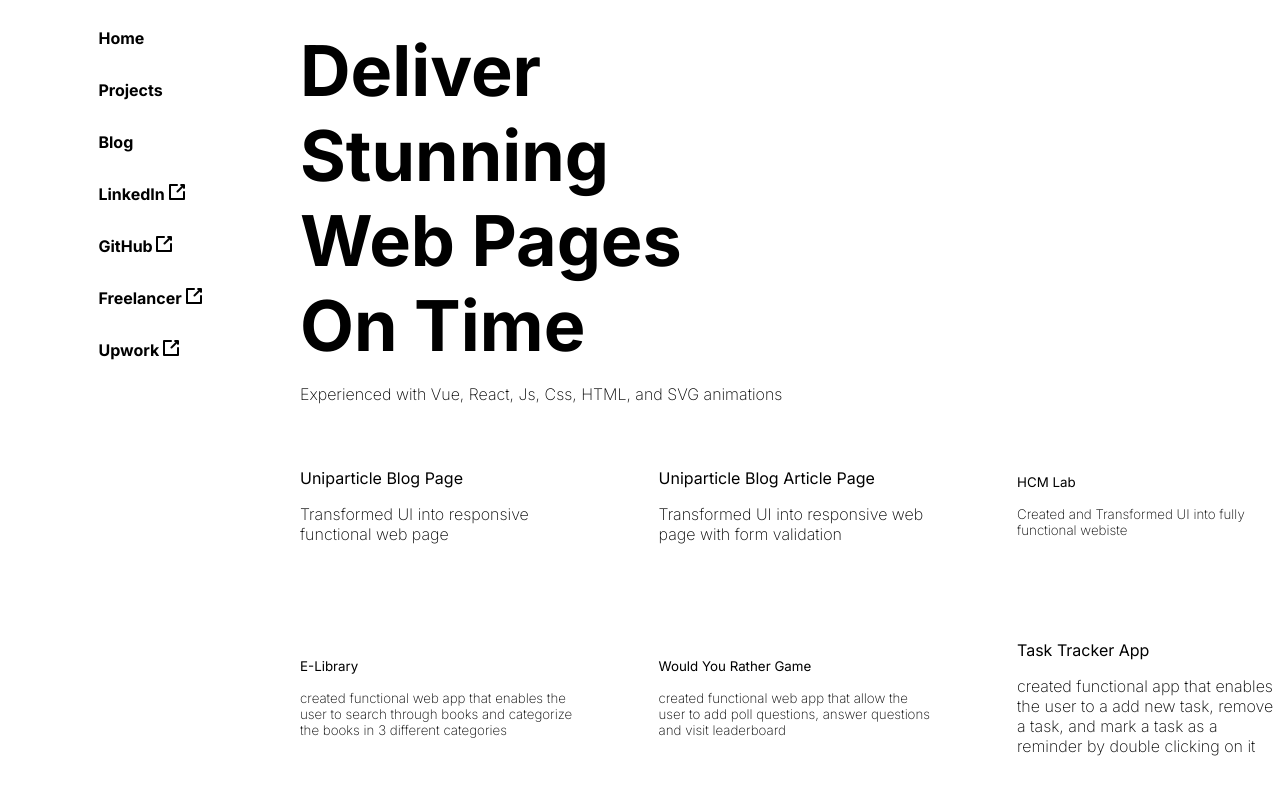
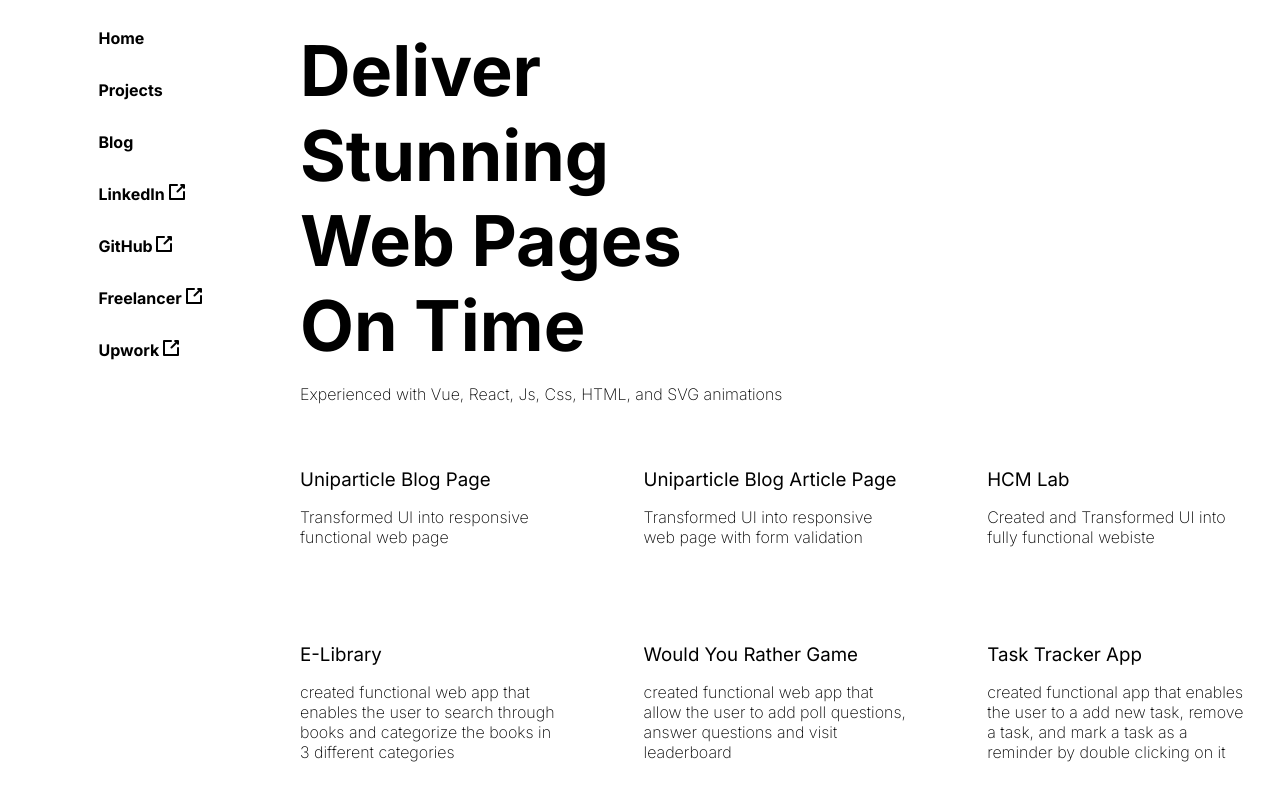
Before and after one commit to sarahbahy/sarahbahy.github.io, a React (Create React App) app: page /projects in a window 1280 px wide. Shown: the part 332-1132 px from the top of the page. Built offline with nearby package versions, Linux system fonts and the light colour scheme.

Commit message:
hide scrollbar

```diff
--- a/package.json
+++ b/package.json
@@ -10,8 +10,9 @@
     "node-sass": "^6.0.1",
     "react": "^17.0.2",
     "react-dom": "^17.0.2",
+    "react-router": "^6.0.0",
     "react-router-dom": "^6.0.0",
-    "react-scripts": "4.0.3",
+    "react-scripts": "^4.0.3",
     "web-vitals": "^1.1.2"
   },
   "scripts": {
--- a/src/components/NotActiveButton.js
+++ b/src/components/NotActiveButton.js
@@ -2,20 +2,20 @@ import { useState } from 'react';
 const NotActiveButton = ({title,description}) => {
     const [isShown, setIsShown] = useState(false);
     return (
-            <button className="btn collection__card not-published"
+            <a className="btn collection__card not-published"
              onMouseEnter={() => setIsShown(true)}
              onMouseLeave={(e) => e.currentTarget !== document.activeElement? setIsShown(false): ''}
              onFocus={() => setIsShown(true) }
              onBlur={ () => setIsShown(false) }
           >
-            <h4 className="card__title regular capitalize">{title}</h4>
+            <h3 className="card__title regular capitalize">{title}</h3>
             <p className="card__details light">{description}</p>
               {isShown && (
               <div className="not-published__overlay">
                  <h3>To be published soon</h3>
               </div>
             )}
-          </button>
+          </a>
     )
 }
 
--- a/src/components/projects.js
+++ b/src/components/projects.js
@@ -12,12 +12,12 @@ const Projects = () => {
 
 
         <a className="collection__card" href="https://blog.uniparticle.com/" rel="noreferrer" target="_blank" >
-          <h4 className="card__title regular capitalize">Uniparticle Blog Page</h4>
+          <h3 className="card__title regular capitalize">Uniparticle Blog Page</h3>
           <p className="card__details light">Transformed UI into responsive functional web page</p>
         </a>
 
         <a className="collection__card" href="https://blog.uniparticle.com/article/8" rel="noreferrer" target="_blank">
-          <h4 className="card__title regular capitalize">Uniparticle Blog Article Page</h4>
+          <h3 className="card__title regular capitalize">Uniparticle Blog Article Page</h3>
           <p className="card__details light">Transformed UI into responsive web page with form validation</p>
         </a>
 
@@ -29,7 +29,7 @@ const Projects = () => {
         <NotActiveButton title="Would You Rather Game" description="created functional web app that allow the user to add poll questions, answer questions and visit leaderboard "/>
 
         <a className="collection__card" href="https://sarahbahy.github.io/react-task-tracker/" rel="noreferrer" target="_blank">
-          <h4 className="card__title regular capitalize">Task Tracker App</h4>
+          <h3 className="card__title regular capitalize">Task Tracker App</h3>
           <p className="card__details light">created functional app that enables the user
           to a add new task, remove a task, and mark a task as a reminder by double clicking on it </p>
         </a>
--- a/src/scss/App.scss
+++ b/src/scss/App.scss
@@ -34,9 +34,7 @@ a{
     }
 }
 .app{
-    overflow: hidden;
     width: 100%;
-    // overflow-y: scroll;
     background: white;
     &__bg{
         width: 100%;
--- a/src/scss/base.scss
+++ b/src/scss/base.scss
@@ -15,3 +15,13 @@ box-sizing: border-box;
 font-family: 'Inter', sans-serif;
 position: relative;
 }
+/* Hide scrollbar for Chrome, Safari and Opera */
+body::-webkit-scrollbar {
+    display: none;
+}
+body{
+    /* Hide scrollbar for IE, Edge and Firefox */
+        -ms-overflow-style: none;  /* IE and Edge */
+        scrollbar-width: none;  /* Firefox */
+
+}
--- a/src/scss/projects.scss
+++ b/src/scss/projects.scss
@@ -13,7 +13,7 @@
         padding: 1rem 0;
     }
     &__collection{
-        margin: 3rem 0;
+        margin: 3rem 2rem 3rem 0;
         display: grid;
         @media(min-width:$ipadpro){grid-template-columns: auto auto auto; gap:5rem;}
         .collection__card{
```
Also changed, not shown: 1 other file (tests, documents, lock files or other folders).
